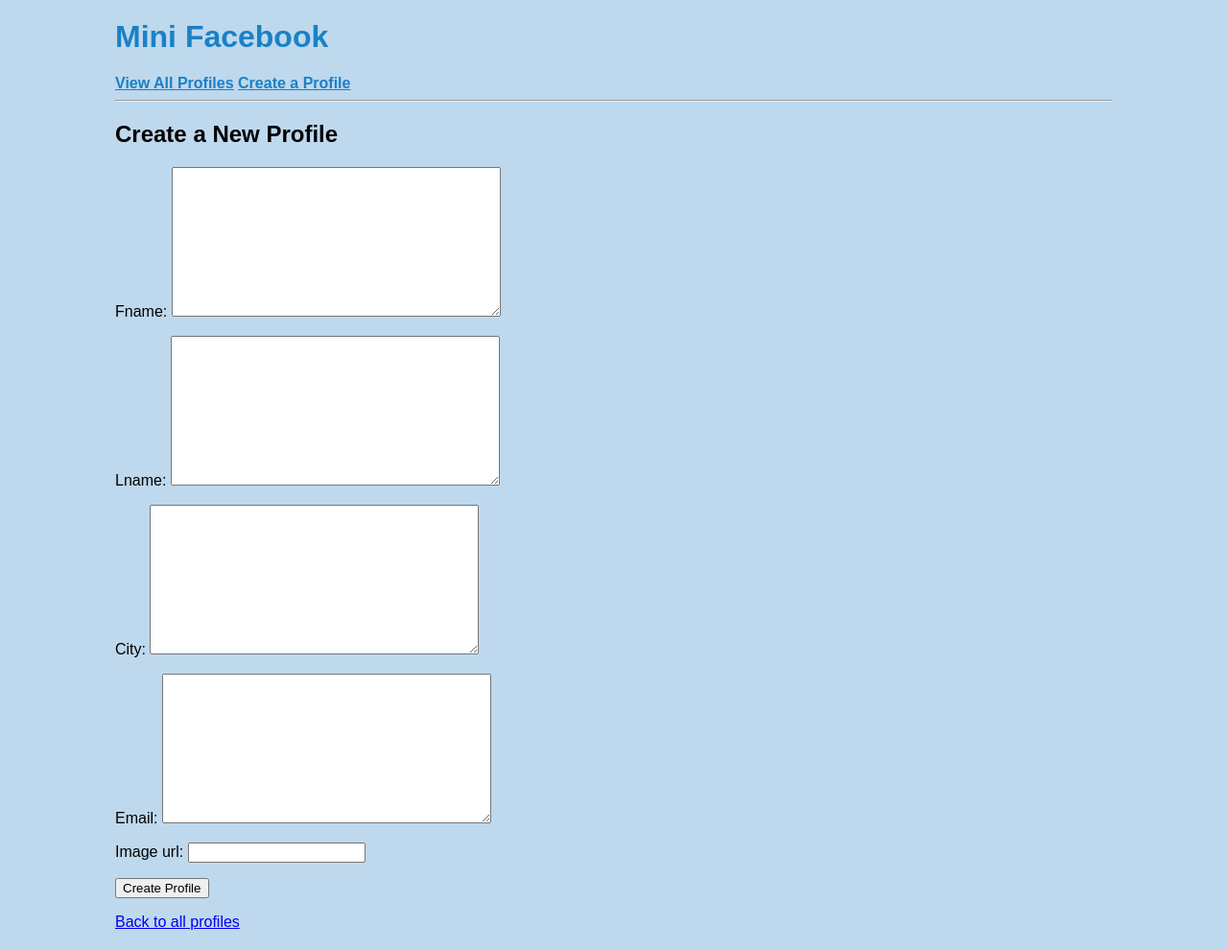
After one commit to enano1/mini-facebook, a Django app: page /create_profile/ in a window 1280 px wide. The commit adds this page. Shown: the whole page at 96% size. Run offline with Django 5.2, Linux system fonts and the light colour scheme.

Commit message:
added changes for task3 assignment 6

```diff
--- /dev/null
+++ b/mini_fb/forms.py
@@ -0,0 +1,8 @@
+# In mini_fb/forms.py
+from django import forms
+from .models import Profile
+
+class CreateProfileForm(forms.ModelForm):
+    class Meta:
+        model = Profile
+        fields = ['fname', 'lname', 'city', 'email', 'image_url']
--- a/mini_fb/models.py
+++ b/mini_fb/models.py
@@ -1,4 +1,6 @@
 from django.db import models
+from django.urls import reverse
+# from typing import Any
 
 # Create your models here.
 class Profile(models.Model):
@@ -23,6 +25,8 @@
     def get_status_messages(self):
         return self.status_messages.all().order_by('-timestamp')
 
+    def get_absolute_url(self):
+        return reverse('show_profile', args=[str(self.pk)])
 
 class StatusMessage(models.Model):
     timestamp = models.DateTimeField(auto_now_add=True)
--- a/mini_fb/templates/mini_fb/base.html
+++ b/mini_fb/templates/mini_fb/base.html
@@ -9,8 +9,11 @@
         <header>
             <h1 class="facebook">Mini Facebook</h1>
             <nav>
-                   <a class="profilebutton" href="{% url 'show_all_profiles' %}">View All Profiles</a>
+                <a class="profilebutton" href="{% url 'show_all_profiles' %}">View All Profiles</a>
+                <a class="profilebutton" href="{% url 'create_profile' %}">Create a  Profile</a>
+
             </nav>
+
             <hr>
         </header>
         <main>
--- /dev/null
+++ b/mini_fb/templates/mini_fb/create_profile_form.html
@@ -0,0 +1,12 @@
+<!-- In templates/mini_fb/create_profile_form.html -->
+{% extends 'mini_fb/base.html' %}
+
+{% block content %}
+    <h2>Create a New Profile</h2>
+    <form method="POST">
+        {% csrf_token %}
+        {{ form.as_p }}
+        <button type="submit">Create Profile</button>
+    </form>
+    <a href="{% url 'show_all_profiles' %}">Back to all profiles</a>
+{% endblock %}
--- a/mini_fb/templates/mini_fb/show_all_profiles.html
+++ b/mini_fb/templates/mini_fb/show_all_profiles.html
@@ -6,7 +6,7 @@
 
         {% for profile in profiles %}
         <div class="profile-card">
-            <a href="{% url 'show_profile' profile.pk %}"> <!-- Link to individual profile page -->
+            <a href="{% url 'show_profile' profile.pk %}">
                 <img src="{{ profile.image_url }}" class="profile-image" alt="{{ profile.fname }} {{ profile.lname }}">
             </a>
 
--- a/mini_fb/urls.py
+++ b/mini_fb/urls.py
@@ -4,5 +4,7 @@
 urlpatterns = [
     path('', views.ShowAllProfilesView.as_view(), name='show_all_profiles'),
     path('profile/<int:pk>/', views.ShowProfilePageView.as_view(), name='show_profile'),
+    path('create_profile/', views.CreateProfileView.as_view(), name='create_profile'),
+
 
 ]
--- a/mini_fb/views.py
+++ b/mini_fb/views.py
@@ -13,5 +13,18 @@
 
 class ShowProfilePageView(DetailView):
     model = Profile
-    template_name = 'mini_fb/show_profile.html'  # Points to the template for showing a profile
-    context_object_name = 'profile'  # The context name for the Profile object
+    template_name = 'mini_fb/show_profile.html'
+    context_object_name = 'profile'
+
+
+# In mini_fb/views.py
+from django.urls import reverse
+from django.views.generic.edit import CreateView
+from .forms import CreateProfileForm
+
+class CreateProfileView(CreateView):
+    form_class = CreateProfileForm
+    template_name = 'mini_fb/create_profile_form.html'
+
+    def get_success_url(self):
+        return reverse('show_profile', args=[self.object.pk])
```
Also changed, not shown: db.sqlite3.
